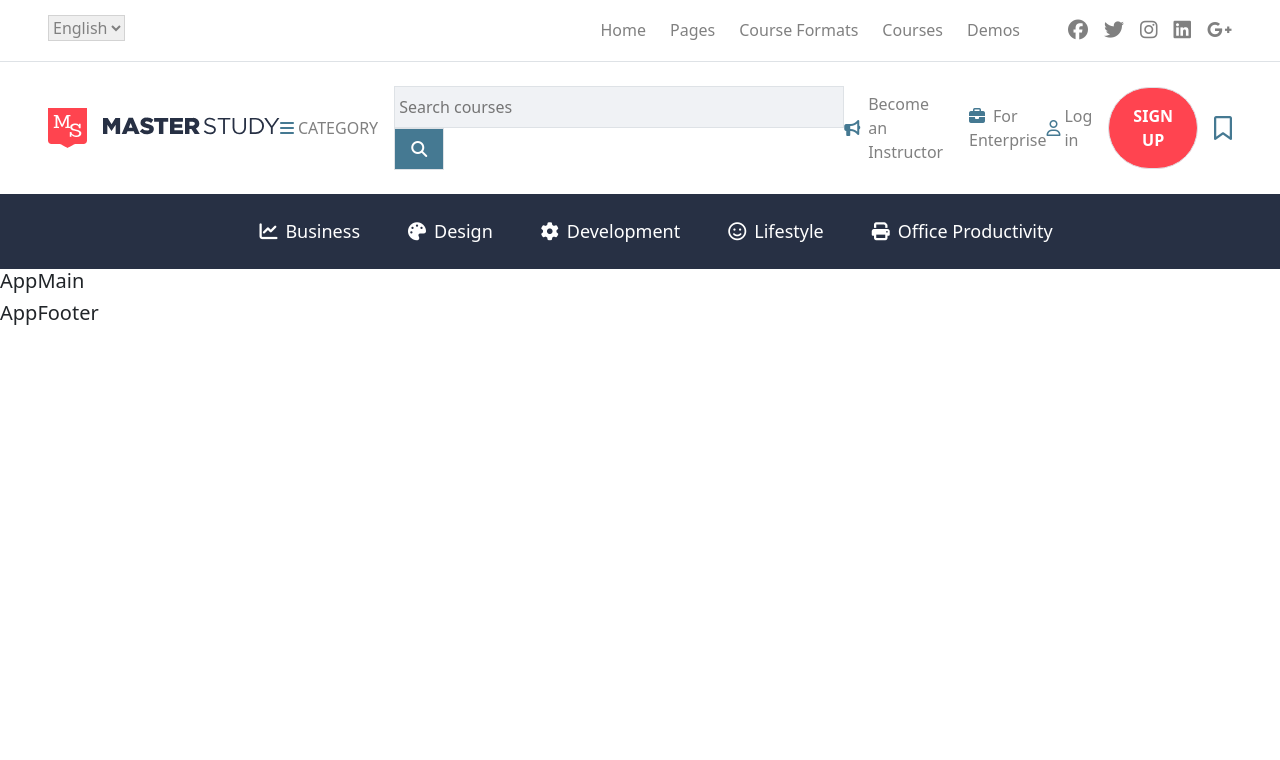
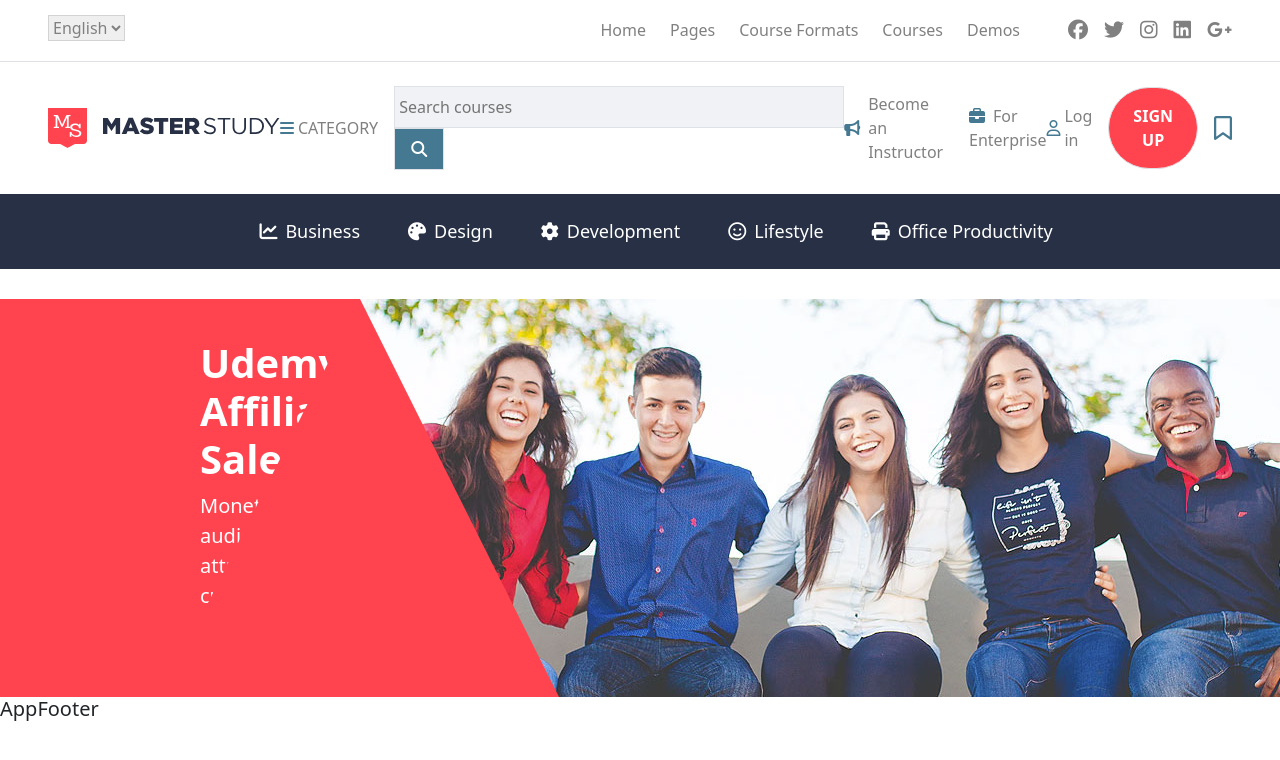
Before and after one commit to giacomofigus/proj-html-vuejs, a Vue app: page / in a window 1280 px wide. Shown: the top 760 px of the page. Built offline with nearby package versions, Linux system fonts and the light colour scheme.

Commit message:
feat: jumbotron

```diff
--- a/src/components/AppMain.vue
+++ b/src/components/AppMain.vue
@@ -5,10 +5,55 @@
 </script>
 
 <template>
-    <h5>AppMain</h5>
+  <main>
+    <div id="jumboTron">
+      <div id="leftJumbo" class="">
+        <h1>Udemy Affiliate Sales</h1>
+        <p class="fs-5">
+          Monetize your audience and attract new customers with <br>Udemy!
+        </p>
+      </div>
 
+      <div class="position-relative">
+        <img src="../../public/img/slide-1.jpg" alt="" class="">
+
+        <div class="triangle-up"></div>
+      </div>
+    </div>
+  </main>
 </template>
 
 <style lang="scss">
 
+  main{
+    #jumboTron{
+      background-color: #FF4450;
+      margin-top: 30px;
+      color: white;
+      display: flex;
+      justify-content: space-between;
+      align-items: center;
+      overflow: hidden;
+
+      #leftJumbo{
+        margin-left: 200px;
+
+        h1{
+          font-weight: bolder;
+        }
+      }
+
+      .triangle-up{
+        width: 0;
+	      height: 0;
+	      border-left: 200px solid transparent;
+	      border-right: 200px solid transparent;
+	      border-bottom: 400px solid #FF4450;
+        position: absolute;
+        z-index: 1;
+        top: 0;
+        left: -200px;
+      }
+    }
+  }
 </style>
```
